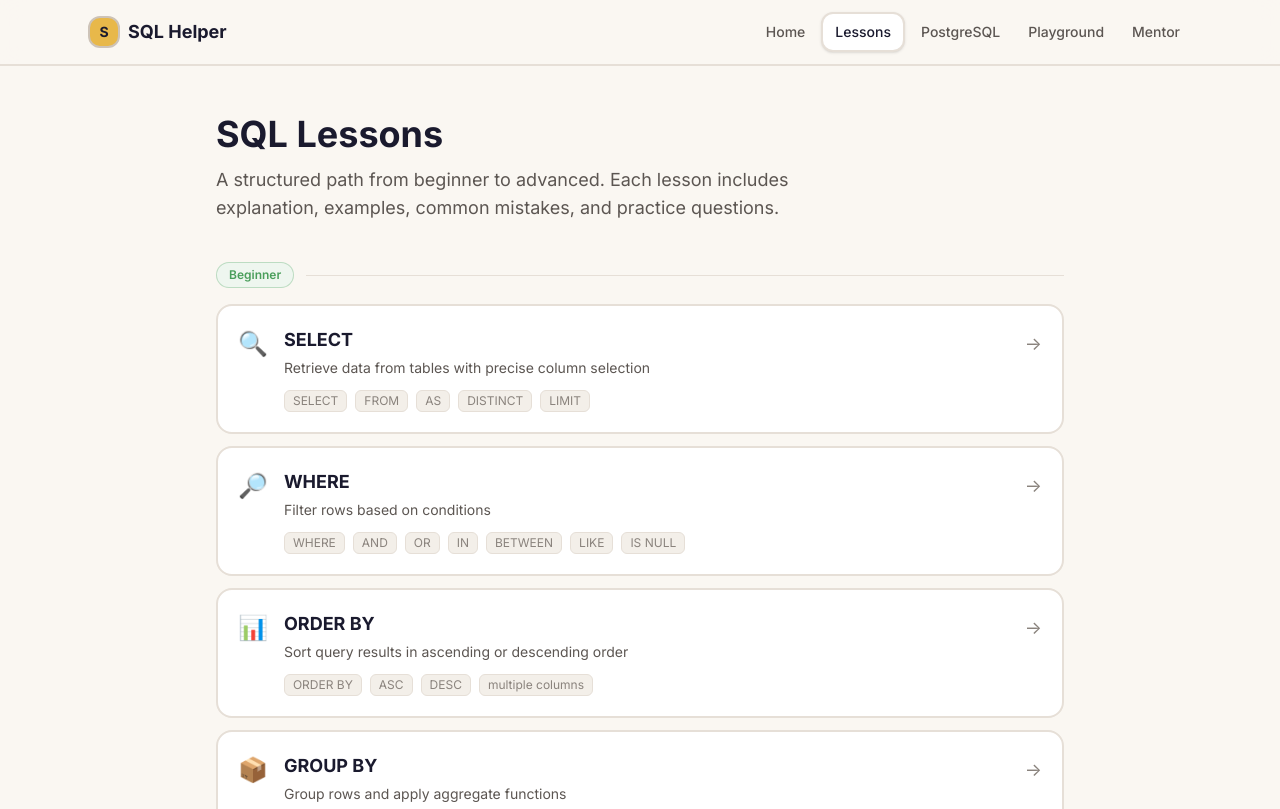
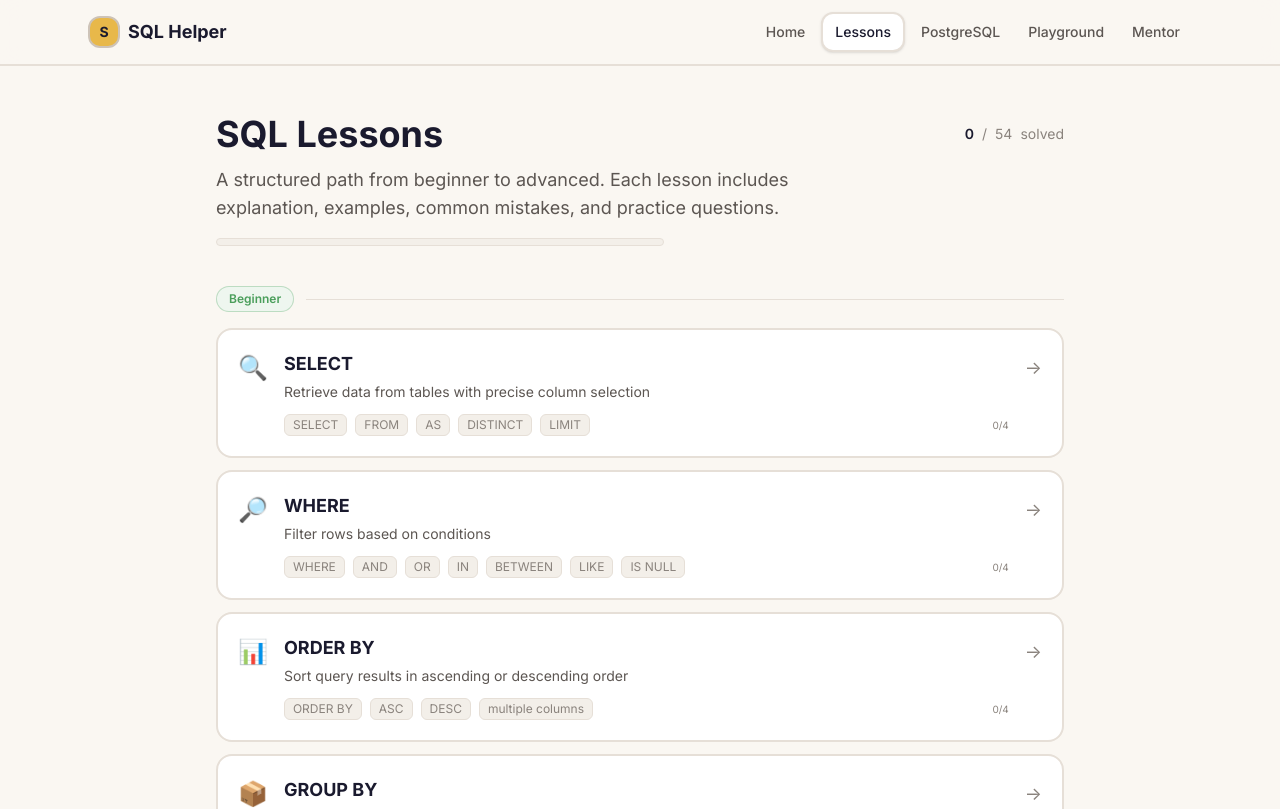
Before and after one commit to MuhammaddFouadd/Sql-Crack-Platform, a Next.js app: page /lessons in a window 1280 px wide. Shown: the top 809 px of the page. Built offline with nearby package versions, Linux system fonts and the light colour scheme.

Commit message:
Add progress bars, solved counts, completion badges, and prev/next lesson navigation

```diff
--- a/src/app/lessons/[slug]/page.tsx
+++ b/src/app/lessons/[slug]/page.tsx
@@ -1,6 +1,6 @@
 'use client'
 
-import { use } from 'react'
+import { use, useState, useEffect } from 'react'
 import Link from 'next/link'
 import { lessons } from '@/lib/data/lessons'
 import { cn } from '@/lib/utils'
@@ -8,6 +8,8 @@ import CodeBlock from '@/components/ui/CodeBlock'
 import { getLessonViz, renderLessonViz, getLessonInternalEngine } from '@/components/viz/LessonViz'
 import SqlRunner from '@/components/SqlRunner'
 import PracticeAnswer from '@/components/lessons/PracticeAnswer'
+import { getLessonProgress } from '@/lib/progress'
+import { Check, ChevronLeft, ChevronRight } from 'lucide-react'
 
 const difficultyConfig: Record<string, { label: string; classes: string }> = {
   beginner: { label: 'Beginner', classes: 'bg-green-light text-green border-green/30' },
@@ -18,6 +20,21 @@ const difficultyConfig: Record<string, { label: string; classes: string }> = {
 export default function LessonPage({ params }: { params: Promise<{ slug: string }> }) {
   const { slug } = use(params)
   const lesson = lessons.find((l) => l.id === slug)
+  const [progressSolved, setProgressSolved] = useState(0)
+  const [progressTotal, setProgressTotal] = useState(0)
+
+  const allIds = lessons.map((l) => l.id)
+  const idx = allIds.indexOf(slug)
+  const prev = idx > 0 ? lessons[idx - 1] : null
+  const next = idx < lessons.length - 1 ? lessons[idx + 1] : null
+
+  useEffect(() => {
+    if (lesson) {
+      const p = getLessonProgress(lesson.id, lesson.practiceQuestions.length)
+      setProgressSolved(p.solved)
+      setProgressTotal(p.total)
+    }
+  }, [lesson])
 
   if (!lesson) {
     return (
@@ -28,13 +45,15 @@ export default function LessonPage({ params }: { params: Promise<{ slug: string
     )
   }
 
+  const allDone = progressSolved >= progressTotal && progressTotal > 0
+
   return (
     <div className="max-w-4xl mx-auto px-6 py-12 animate-fade-in">
       <Link href="/lessons" className="inline-flex items-center gap-1 text-sm text-text-muted hover:text-text transition-colors mb-6">
         ← Back to lessons
       </Link>
 
-      <div className="flex items-center gap-3 mb-8">
+      <div className="flex items-center gap-3 mb-3">
         <span className="text-3xl">{lesson.icon}</span>
         <div>
           <h1 className="text-3xl font-bold text-text">{lesson.title}</h1>
@@ -49,6 +68,29 @@ export default function LessonPage({ params }: { params: Promise<{ slug: string
             </div>
           </div>
         </div>
+      </div>
+
+      <div className="flex items-center gap-3 mb-8">
+        <div className="flex items-center gap-1.5 text-xs text-text-muted">
+          <span className="font-medium text-text">{progressSolved}</span>
+          <span>/</span>
+          <span>{progressTotal}</span>
+          <span>questions solved</span>
+        </div>
+        {progressTotal > 0 && (
+          <div className="flex-1 max-w-[160px] h-2 rounded-full bg-cream-dark border border-border overflow-hidden">
+            <div
+              className="h-full bg-green rounded-full transition-all duration-500"
+              style={{ width: `${(progressSolved / progressTotal) * 100}%` }}
+            />
+          </div>
+        )}
+        {allDone && (
+          <span className="flex items-center gap-1 text-xs text-green font-semibold">
+            <Check size={13} />
+            Complete
+          </span>
+        )}
       </div>
 
       <div className="space-y-8">
@@ -132,7 +174,7 @@ export default function LessonPage({ params }: { params: Promise<{ slug: string
           <h2 className="text-sm font-semibold text-text-muted uppercase tracking-wider mb-4">Practice Questions</h2>
           <div className="space-y-3">
             {lesson.practiceQuestions.map((q, i) => (
-              <PracticeAnswer key={i} question={q.question} hint={q.hint} solution={q.solution} index={i} />
+              <PracticeAnswer key={i} lessonId={lesson.id} question={q.question} hint={q.hint} solution={q.solution} index={i} />
             ))}
           </div>
 
@@ -152,6 +194,33 @@ export default function LessonPage({ params }: { params: Promise<{ slug: string
           </div>
         </div>
       </div>
+
+      <div className="mt-12 flex items-center justify-between border-t-2 border-border pt-6">
+        {prev ? (
+          <Link
+            href={`/lessons/${prev.id}`}
+            className="flex items-center gap-2 px-4 py-2.5 rounded-xl text-sm font-semibold text-text-muted hover:text-text bg-cream-dark border border-border hover:border-accent transition-all group"
+          >
+            <ChevronLeft size={16} className="group-hover:-translate-x-0.5 transition-transform" />
+            <div className="text-left">
+              <div className="text-[10px] text-text-muted uppercase tracking-wider">Previous</div>
+              <div className="text-sm font-semibold text-text">{prev.icon} {prev.title}</div>
+            </div>
+          </Link>
+        ) : <div />}
+        {next ? (
+          <Link
+            href={`/lessons/${next.id}`}
+            className="flex items-center gap-2 px-4 py-2.5 rounded-xl text-sm font-semibold text-text-muted hover:text-text bg-cream-dark border border-border hover:border-accent transition-all group text-right"
+          >
+            <div>
+              <div className="text-[10px] text-text-muted uppercase tracking-wider">Next</div>
+              <div className="text-sm font-semibold text-text">{next.icon} {next.title}</div>
+            </div>
+            <ChevronRight size={16} className="group-hover:translate-x-0.5 transition-transform" />
+          </Link>
+        ) : <div />}
+      </div>
     </div>
   )
 }
--- a/src/app/lessons/page.tsx
+++ b/src/app/lessons/page.tsx
@@ -1,8 +1,11 @@
 'use client'
 
+import { useState, useEffect } from 'react'
 import Link from 'next/link'
 import { lessons } from '@/lib/data/lessons'
 import { cn } from '@/lib/utils'
+import { getAllProgress } from '@/lib/progress'
+import { Check } from 'lucide-react'
 
 const difficultyConfig = {
   beginner: { label: 'Beginner', classes: 'bg-green-light text-green border-green/30' },
@@ -11,35 +14,74 @@ const difficultyConfig = {
 }
 
 export default function LessonsPage() {
+  const [progressMap, setProgressMap] = useState<Record<string, { solved: number; total: number; completed: boolean }>>({})
+
+  useEffect(() => {
+    const counts: Record<string, number> = {}
+    for (const l of lessons) counts[l.id] = l.practiceQuestions.length
+    setProgressMap(getAllProgress(lessons.map((l) => l.id), counts))
+  }, [])
+
   const groups = {
     beginner: lessons.filter((l) => l.difficulty === 'beginner'),
     intermediate: lessons.filter((l) => l.difficulty === 'intermediate'),
     advanced: lessons.filter((l) => l.difficulty === 'advanced'),
   }
 
+  const totalSolved = Object.values(progressMap).reduce((s, p) => s + p.solved, 0)
+  const totalQuestions = Object.values(progressMap).reduce((s, p) => s + p.total, 0)
+
   return (
     <div className="max-w-4xl mx-auto px-6 py-12">
       <div className="mb-10 animate-fade-in">
-        <h1 className="text-4xl font-bold text-text mb-3">SQL Lessons</h1>
+        <div className="flex items-center justify-between mb-3">
+          <h1 className="text-4xl font-bold text-text">SQL Lessons</h1>
+          {totalQuestions > 0 && (
+            <div className="flex items-center gap-2 text-sm text-text-muted">
+              <span className="font-semibold text-text">{totalSolved}</span>
+              <span>/</span>
+              <span>{totalQuestions}</span>
+              <span className="hidden sm:inline">solved</span>
+            </div>
+          )}
+        </div>
         <p className="text-lg text-text-secondary max-w-xl">
           A structured path from beginner to advanced. Each lesson includes explanation, examples, common mistakes, and practice questions.
         </p>
+        {totalQuestions > 0 && (
+          <div className="mt-4 h-2 rounded-full bg-cream-dark border border-border overflow-hidden max-w-md">
+            <div
+              className="h-full bg-green rounded-full transition-all duration-700"
+              style={{ width: `${(totalSolved / totalQuestions) * 100}%` }}
+            />
+          </div>
+        )}
       </div>
 
       {(['beginner', 'intermediate', 'advanced'] as const).map((level) => {
         const items = groups[level]
         if (items.length === 0) return null
         const config = difficultyConfig[level]
+        const levelDone = items.every((l) => progressMap[l.id]?.completed)
         return (
           <div key={level} className="mb-10">
             <div className="flex items-center gap-3 mb-4">
               <span className={cn('text-xs font-semibold px-3 py-1 rounded-full border', config.classes)}>
                 {config.label}
               </span>
+              {levelDone && (
+                <span className="flex items-center gap-1 text-xs text-green font-medium">
+                  <Check size={12} />
+                  Complete
+                </span>
+              )}
               <div className="h-px flex-1 bg-border" />
             </div>
             <div className="grid gap-3">
-              {items.map((lesson) => (
+              {items.map((lesson) => {
+                const p = progressMap[lesson.id]
+                const done = p?.completed
+                return (
                   <Link
                     key={lesson.id}
                     href={`/lessons/${lesson.id}`}
@@ -48,22 +90,35 @@ export default function LessonsPage() {
                     <div className="flex items-start gap-4">
                       <span className="text-2xl mt-0.5">{lesson.icon}</span>
                       <div className="flex-1 min-w-0">
-                      <h3 className="text-lg font-bold text-text group-hover:text-accent transition-colors mb-1">
+                        <div className="flex items-center gap-3 mb-1">
+                          <h3 className="text-lg font-bold text-text group-hover:text-accent transition-colors">
                             {lesson.title}
                           </h3>
+                          {done && (
+                            <span className="flex items-center gap-0.5 text-xs text-green font-medium">
+                              <Check size={12} />
+                            </span>
+                          )}
+                        </div>
                         <p className="text-sm text-text-secondary">{lesson.description}</p>
-                      <div className="flex flex-wrap gap-2 mt-3">
+                        <div className="flex flex-wrap items-center gap-2 mt-3">
                           {lesson.topics.map((topic) => (
                             <span key={topic} className="text-xs text-text-muted px-2 py-0.5 rounded-md bg-cream-dark border border-border">
                               {topic}
                             </span>
                           ))}
+                          {p && p.total > 0 && (
+                            <span className="text-[10px] text-text-muted ml-auto">
+                              {p.solved}/{p.total}
+                            </span>
+                          )}
                         </div>
                       </div>
                       <span className="text-text-muted group-hover:text-text transition-colors text-lg mt-1">→</span>
                     </div>
                   </Link>
-              ))}
+                )
+              })}
             </div>
           </div>
         )
```
Lines whose indentation alone changed are shown as unchanged.
